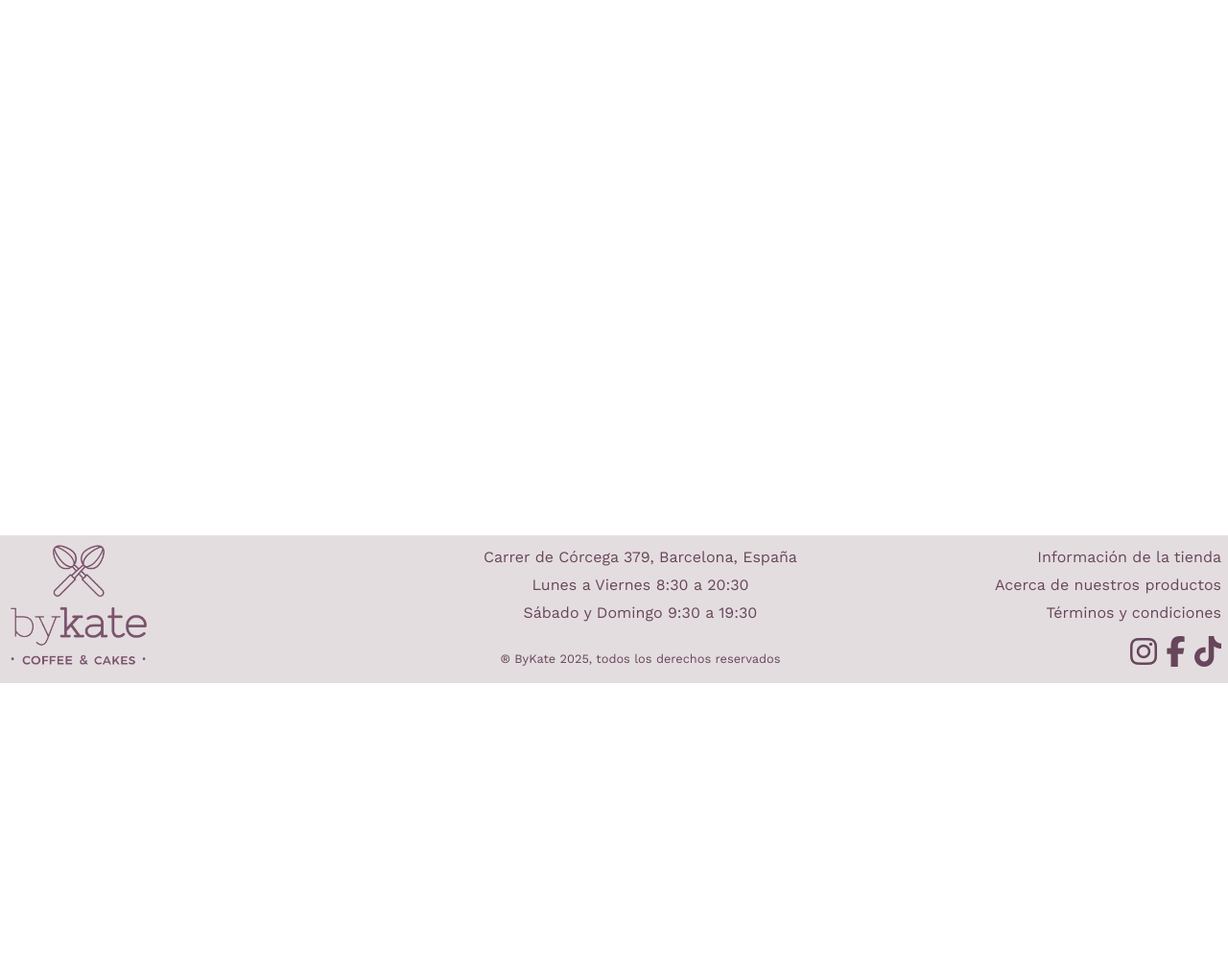
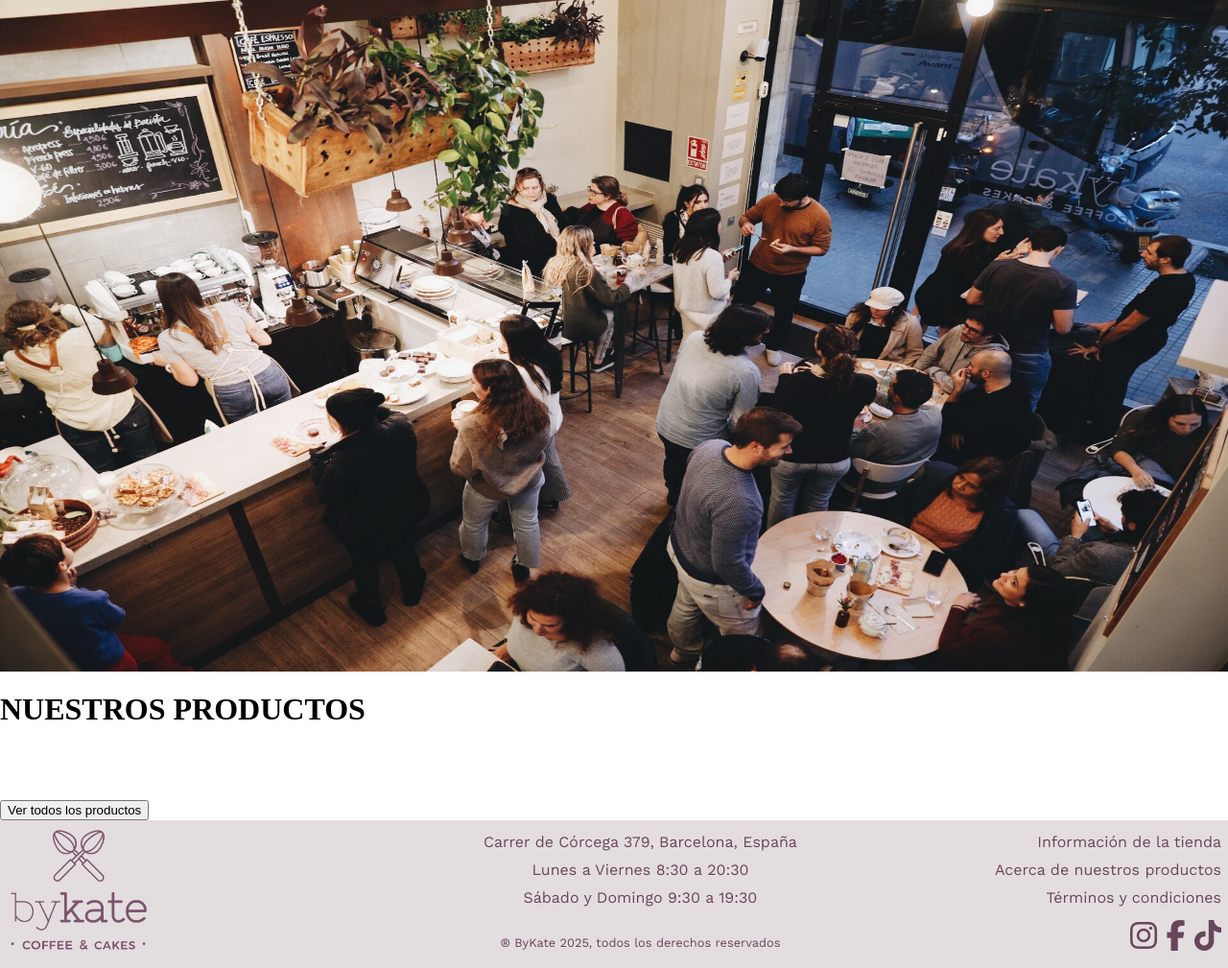
Before and after one commit to sofiafuertes/ByKate_Stage, a PHP site: page /ByKate_Stage/ in a window 1280 px wide. Shown: the part 88-1097 px from the top of the page at 96% size. Before the commit the page ends 800 px from the top, so only its background shows below. Run offline with PHP 8.4, Linux system fonts and the light colour scheme; some libraries are stand-ins or nearby versions.

Commit message:
start of the slide, add photos, start of home_view.php

```diff
--- a/index.php
+++ b/index.php
@@ -2,6 +2,8 @@
 //* J'active la session
 session_start();
 //* Inlclure ressources communes a chaque route
+include './view/header_view.php';
+
 
 //Analyse de l'URL avec parse_url() et retourne ses composants
 $url = parse_url($_SERVER['REQUEST_URI']);
@@ -15,39 +17,29 @@
 switch ($path) {
 
     case $path === "/ByKate_Stage/":
-        include './view/header_view.php';
         include './view/home_view.php';
-        include './view/footer_view.php';
         break;
 
     case $path === "/ByKate_Stage/quienessomos":
-        include './view/header_view.php';
         include './view/aboutUs_view.php';
-        include './view/footer_view.php';
         break;
 
     case $path === "/ByKate_Stage/nuestromenu":
-        include './view/header_view.php';
         include './view/menu_view.php';
-        include './view/footer_view.php';
         break;
 
     case $path === "/ByKate_Stage/recetas":
-        include './view/header_view.php';
         include './view/recipes_view.php';
-        include './view/footer_view.php';
         break;
 
     case $path === "/ByKate_Stage/contacto":
-        include './view/header_view.php';
         include './view/contact_view.php';
-        include './view/footer_view.php';
         break;
 
     case $path === "/ByKate_Stage/gestion":
-        include './view/header_view.php';
         include './view/adminhome_view.php';
-        include './view/footer_view.php';
         break;
 
 }
+
+include './view/footer_view.php';
--- a/style/commun.css
+++ b/style/commun.css
@@ -12,6 +12,7 @@
 body {
     padding: 0;
     margin: 0;
+    height: 100%;
 }
 
 /* Header */
@@ -22,7 +23,7 @@
     grid-template-rows: 1 1fr;
     background-color: #E4DDDF;
     top: 0;
-    position: sticky;
+    margin-top: auto;
     padding: 15px;
     z-index: 10;
 }
@@ -153,11 +154,10 @@
     grid-template-columns: repeat(12, 1fr);
     grid-template-rows: 2fr 1fr;
     background-color: #E4DDDF;
-    bottom: 0;
-    position: fixed;
     width: 100%;
     font-family: 'Work-Sans';
     color: #67465B;
+    z-index: 2;
 
 }
 
--- /dev/null
+++ b/style/home.css
@@ -0,0 +1,19 @@
+
+#automaticSlide {
+    position: relative;
+    bottom: auto;
+    /* width:100vw;  */
+
+}
+.imgSlide{
+    width: 100%;
+    height: 700px;
+}
+
+
+@media screen and (max-width: 768px) {
+    #automaticSlide {
+        height: 100vh;
+    }
+
+}
--- a/view/header_view.php
+++ b/view/header_view.php
@@ -6,13 +6,14 @@
     <meta name="viewport" content="width=device-width, initial-scale=1.0">
     <meta name="description" content="Café de especialidad, pastelería y brunch">
     <link rel="stylesheet" href="./style/commun.css">
-    <script type="module" src="./javascript/header.js" defer></script>
+    <link rel="stylesheet" href="./style/home.css">
+    <script src="./javascript/header.js" defer></script>
+    <script src="./javascript/slide.js" defer></script>
     <script src="https://kit.fontawesome.com/cdc160965e.js" crossorigin="anonymous" ></script>
     <title>ByKate® - Coffee & Cakes -</title>
 </head>
 
 <body>
-    <main>
         <header>
             <nav>
                 <div class="logoHeader">
@@ -30,4 +31,3 @@
                 <div id="burgerMenu"><i class="fa-solid fa-bars" style="color: #67465B;" id="hamburgerMenu"></i></div>
             </nav>
         </header>
-    </main>
--- a/view/home_view.php
+++ b/view/home_view.php
@@ -0,0 +1,24 @@
+<main>
+    <div id="automaticSlide">
+    </div>
+
+    <div class="products">
+        <h1>NUESTROS PRODUCTOS</h1>
+        <div class="imgProduct">
+            <img src="" alt="">
+        </div>
+        <div class="imgProduct>
+            <img src="" alt="">
+        </div>
+        <div class="imgProduct">
+            <img src="" alt="">
+        </div>
+        <div class="imgProduct">
+            <img src="" alt="">
+        </div>
+        <div>
+            <button>Ver todos los productos</button>
+        </div>
+
+    </div>
+</main>
```
Also changed, not shown: javascript/slide.js (+45 -0 lines), photos/slide_img/imgSlide1.jpg (added), photos/slide_img/imgSlide2.JPG (added), photos/slide_img/imgSlide3.jpg (added), 1 other file.
